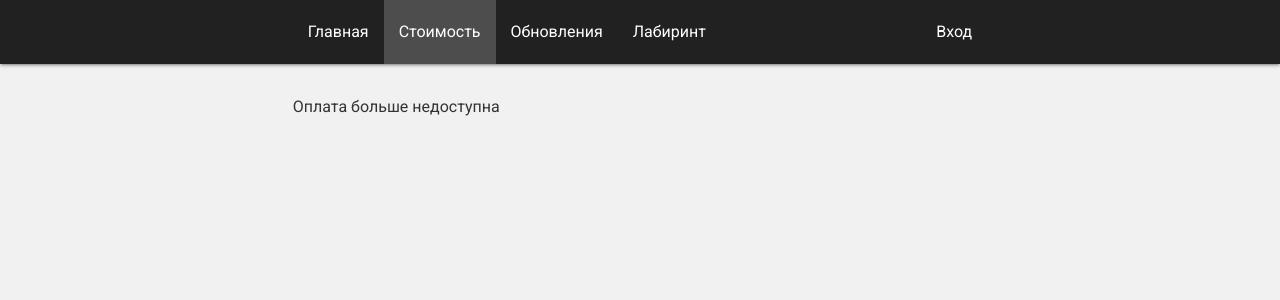
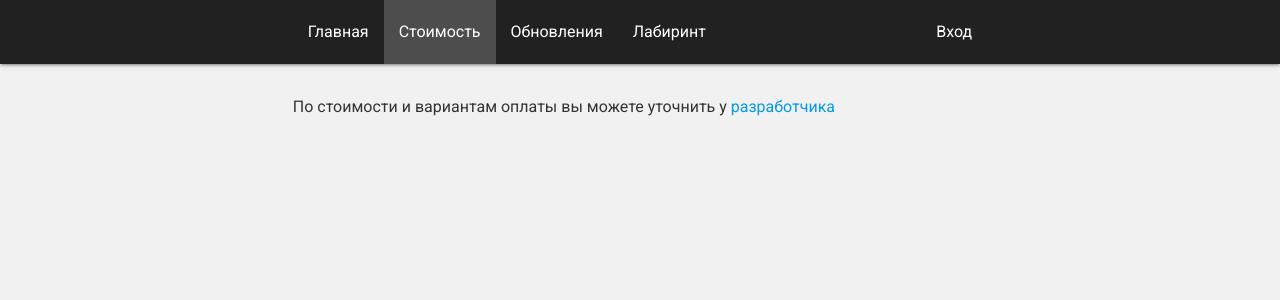
Before and after one commit to ijcnvv/haddan-bot-manager-react, a React app: page /price in a window 1280 px wide. Shown: the top 300 px of the page. Built offline with nearby package versions, Linux system fonts and the light colour scheme.

Commit message:
Update price.js

```diff
--- a/src/pages/price/price.js
+++ b/src/pages/price/price.js
@@ -4,7 +4,7 @@ const PricePage = () => {
   return (
     <>
       <div className="section">
-Оплата больше недоступна
+        По стоимости и вариантам оплаты вы можете уточнить у <a href="https://t.me/ijcnvv" target="_blank">разработчика</a>
        </div>
     </>
   );
```
